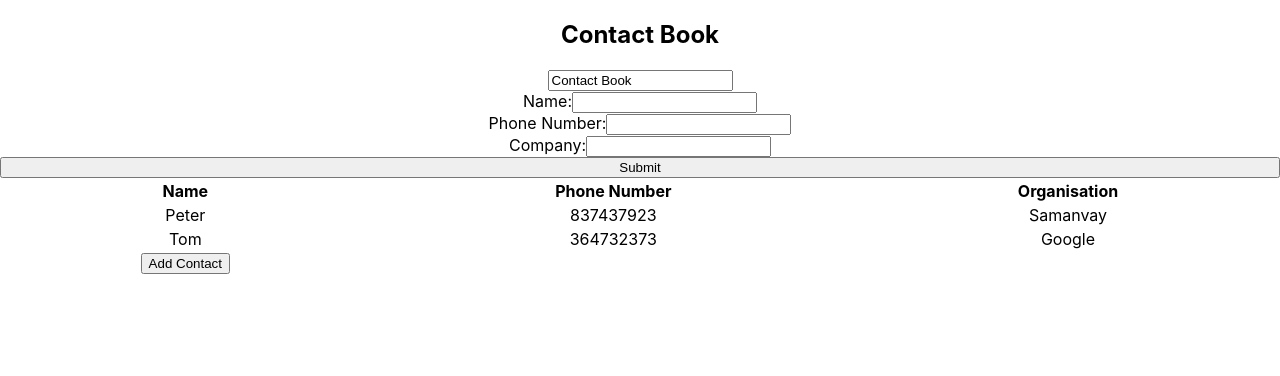
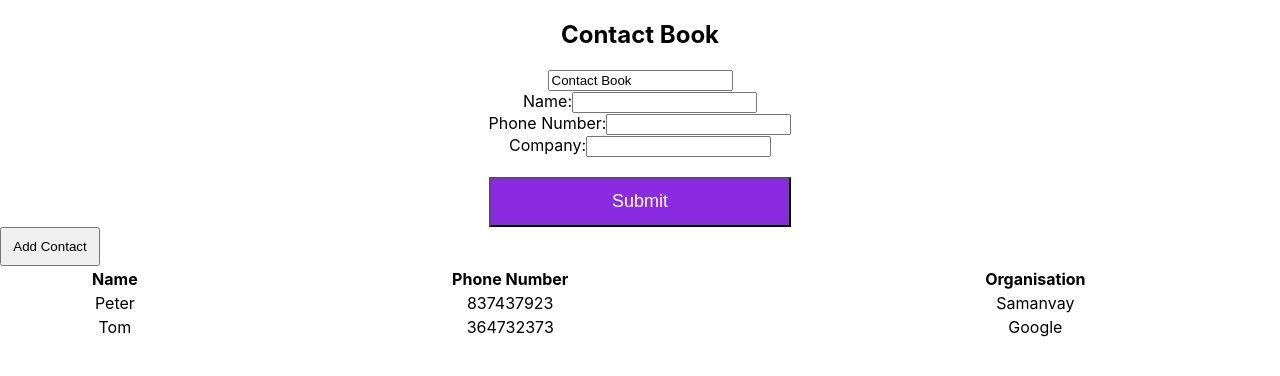
Before and after one commit to abhi11verma/contactbook, a React (Create React App) app: page / in a window 1280 px wide. Shown: the top 376 px of the page. Built offline with nearby package versions, Linux system fonts and the light colour scheme.

Commit message:
Redux Configured

```diff
--- a/src/App.css
+++ b/src/App.css
@@ -1,9 +1,9 @@
 .App {
-  text-align: center;
+    text-align: center;
 }
 
-
-.contact-list-container{
-  display: flex;
-  flex-direction: column;
+.contact-list-container {
+    display: flex;
+    flex: 1;
+    flex-direction: column;
 }
--- /dev/null
+++ b/src/Reducers/contactListReducer.js
@@ -0,0 +1,46 @@
+import React from 'react';
+
+
+const contacts = [
+    {
+        contactUID:1,
+        contact_name: "Peter",
+        contact_number: 837437923,
+        contact_organisation: "Samanvay"
+    },
+    {
+        contactUID:2,
+        contact_name: "Tom",
+        contact_number: 364732373,
+        contact_organisation: "Google"
+
+    }
+
+];
+
+const newContact = {
+    contactUID:Math.random(),
+    contact_name: "NEW",
+    contact_number: 8393939393,
+    contact_organisation: "SAM"
+};
+
+const initialState = {
+    contacts : contacts
+};
+
+const reducer = (state = initialState, action) => {
+    const newState = {...state};
+    if(action.type === "ADD_CONTACT"){
+
+        return ({
+            contacts:newState.contacts.concat({...newContact})
+        })
+
+
+    }
+    return newState;
+}
+
+
+export default reducer;
--- /dev/null
+++ b/src/Store/contactListStore.js
@@ -0,0 +1,6 @@
+import {createStore} from 'redux';
+import reducer from '../Reducers/contactListReducer'
+
+const store = createStore(reducer);
+
+export default store;
--- a/src/contactForm.js
+++ b/src/contactForm.js
@@ -16,7 +16,7 @@ export default function contactForm(){
                 Company:
                 <input type="text" name="company" />
             </label>
-            <input type="submit" value="Submit"/>
+            <input className="button" type="submit" value="Submit"/>
         </form>
     )
 };
--- a/src/contactList.js
+++ b/src/contactList.js
@@ -1,46 +1,24 @@
-import React, {Component} from "react";
+import React, {Component, Fragment} from "react";
 import ContactListItem from "./components/contactListItem";
+import {connect} from 'react-redux'
+
+
+const style = {
+    button:{
+        width:100,
+        padding:10
+    }
+}
+
 
 class ContactList extends Component{
 
-    contacts = [
-        {
-            contactUID:1,
-            contact_name: "Peter",
-            contact_number: 837437923,
-            contact_organisation: "Samanvay"
-        },
-        {
-            contactUID:2,
-            contact_name: "Tom",
-            contact_number: 364732373,
-            contact_organisation: "Google"
+    render(props){
+        {console.log("this.props.contacts",this.props.contacts)}
 
-        }
-
-    ];
-
-    state = {
-        contacts: this.contacts
-    };
-
-    addContactTemp = () =>{
-
-       let newState = this.state.contacts;
-       newState.push({
-           contactUID:Math.random(),
-           contact_name: "NewName",
-           contact_number: 99999999,
-           contact_organisation: "NewOrg"
-        });
-
-        this.setState(
-            newState
-        )
-    }
-
-    render(){
         return(
+            <Fragment>
+                <button style={style.button} onClick={this.props.addContact}>Add Contact</button>
             <table>
                 <thead>
                 <tr>
@@ -50,15 +28,30 @@ class ContactList extends Component{
                 </tr>
                 </thead>
                 <tbody>
-
-                {this.state.contacts.map((contact) => <ContactListItem name={contact.contact_name}
+                {this.props.contacts.map((contact) => <ContactListItem key = {contact.contactUID}
+                                                                        name={contact.contact_name}
                                                                        contactNumber={contact.contact_number}
                                                                        organisation={contact.contact_organisation}/>)}
                 </tbody>
-                <button onClick={this.addContactTemp}>Add Contact</button>
             </table>
+            </Fragment>
         );
     }
 }
 
-export default ContactList
+const mapDispatchToProps = (dispatch) => {
+    console.log("Dispatching");
+    return{
+        addContact : () => dispatch({type:"ADD_CONTACT"})
+    }
+};
+
+
+const mapStateToProps = (state) => {
+    console.log("StateToProps",state);
+return{
+    contacts : state.contacts
+    }
+};
+
+export default connect(mapStateToProps, mapDispatchToProps) (ContactList);
--- a/src/index.js
+++ b/src/index.js
@@ -2,5 +2,8 @@ import React from 'react';
 import ReactDOM from 'react-dom';
 import './index.css';
 import App from './App';
+import {Provider} from 'react-redux'
+import store from './Store/contactListStore'
 
-ReactDOM.render(<App />, document.getElementById('root'));
+
+ReactDOM.render(<Provider store={store}><App /></Provider>, document.getElementById('root'));
--- a/src/styles/contactForm.css
+++ b/src/styles/contactForm.css
@@ -1,4 +1,14 @@
 .form-container{
     display: flex;
+    flex-wrap: wrap;
     flex-direction: column;
+    align-content: center;
 }
+
+.button {
+    height: 50px;
+    background-color: blueviolet;
+    margin-top: 20px;
+    color: white;
+    font-size: large;
+}
```
